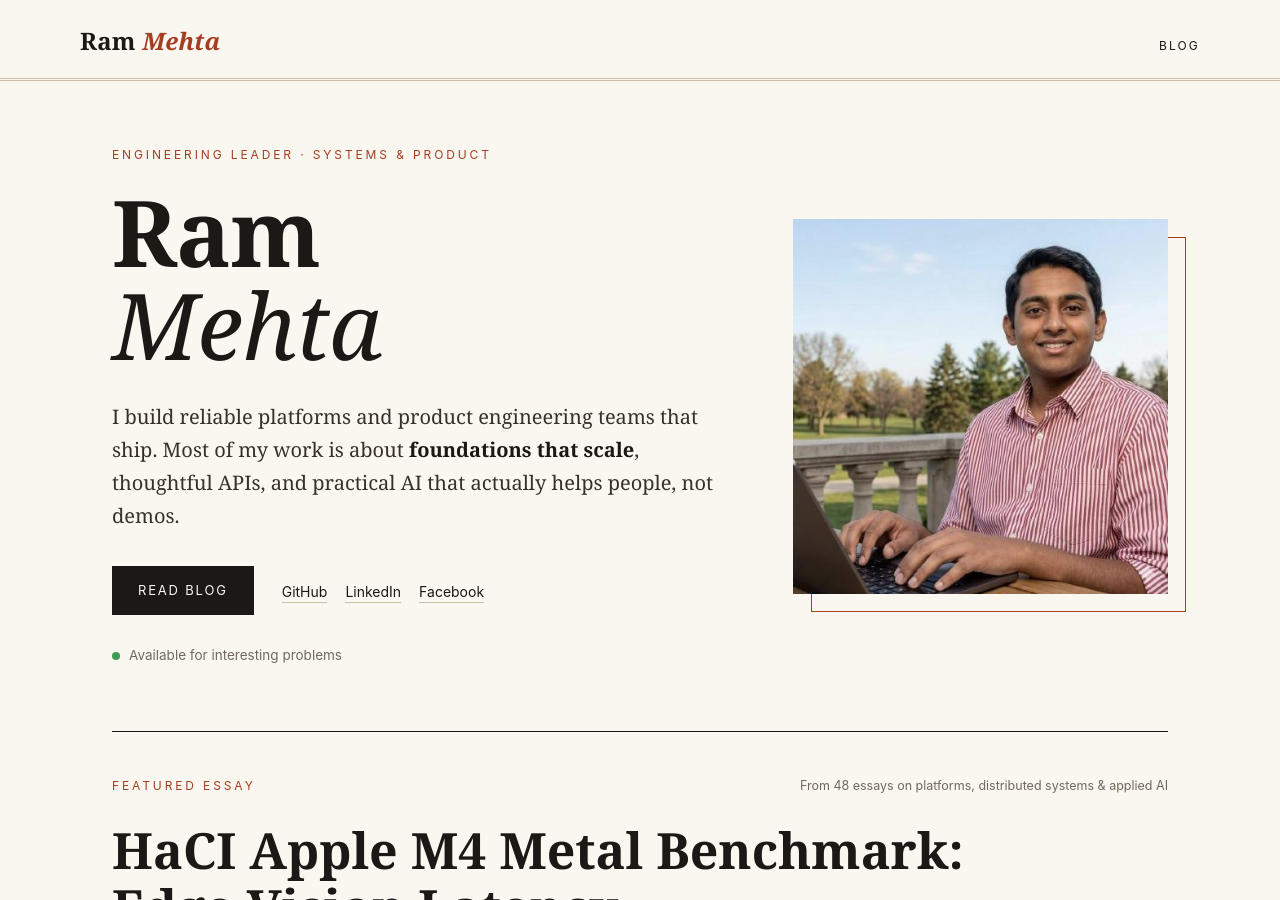
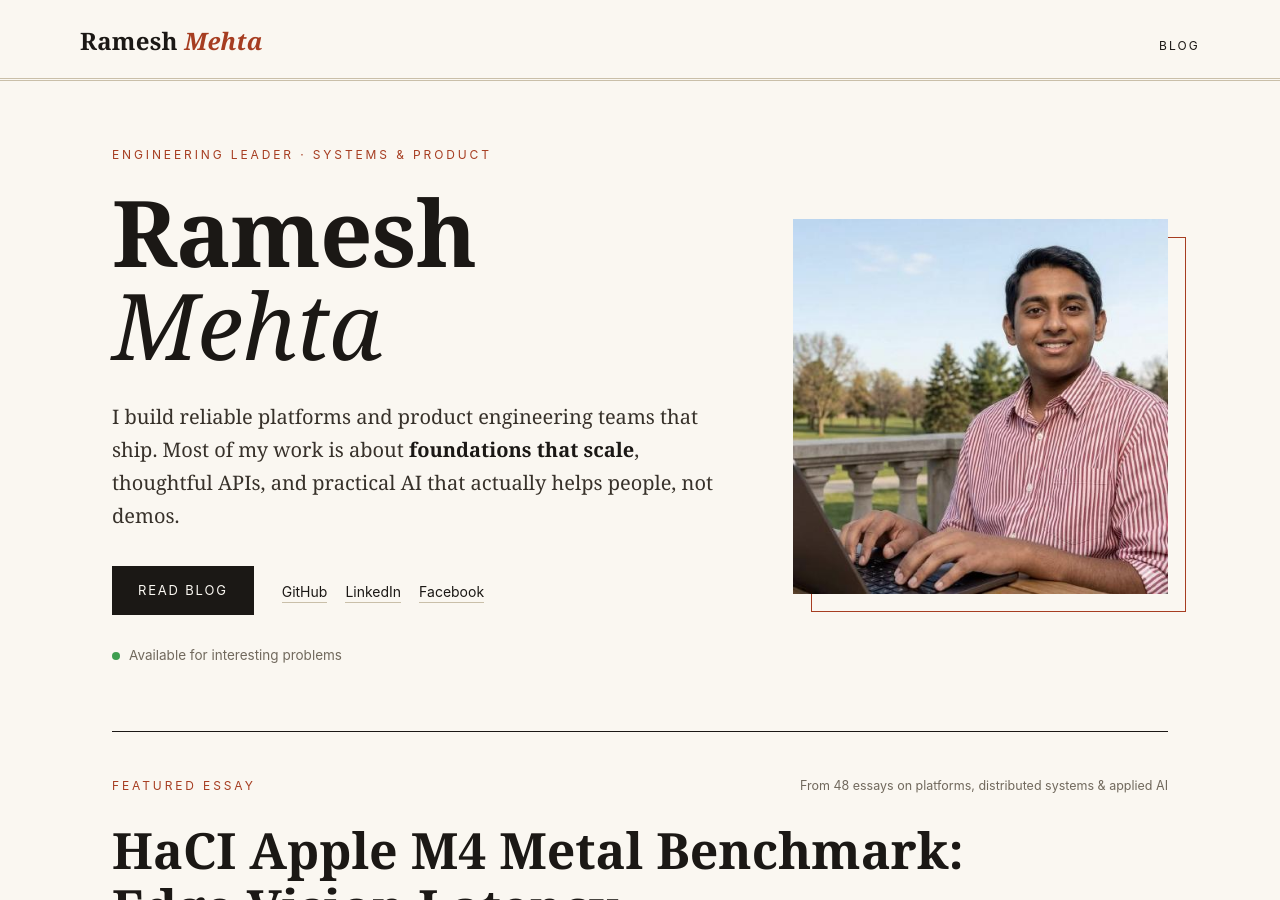
Before and after one commit to rammehta1899/rammehta1899.github.io, a Jekyll site: the page built from index.md, in a window 1280 px wide and 900 px high. Built offline with Jekyll 4.4.1, drawn with Linux system fonts in a browser that asks for light colours.

Commit message:
Rename Ram Mehta to Ramesh Mehta

```diff
--- a/_data/profile.yml
+++ b/_data/profile.yml
@@ -1,6 +1,6 @@
 # Identity shown on the homepage. Edit here once; every section reads from this.
-name: "Ram Mehta"
-first_name: "Ram"
+name: "Ramesh Mehta"
+first_name: "Ramesh"
 last_name: "Mehta"
 role: "Engineering Leader · Systems & Product"
 photo: "/assets/profile.jpg"
```
